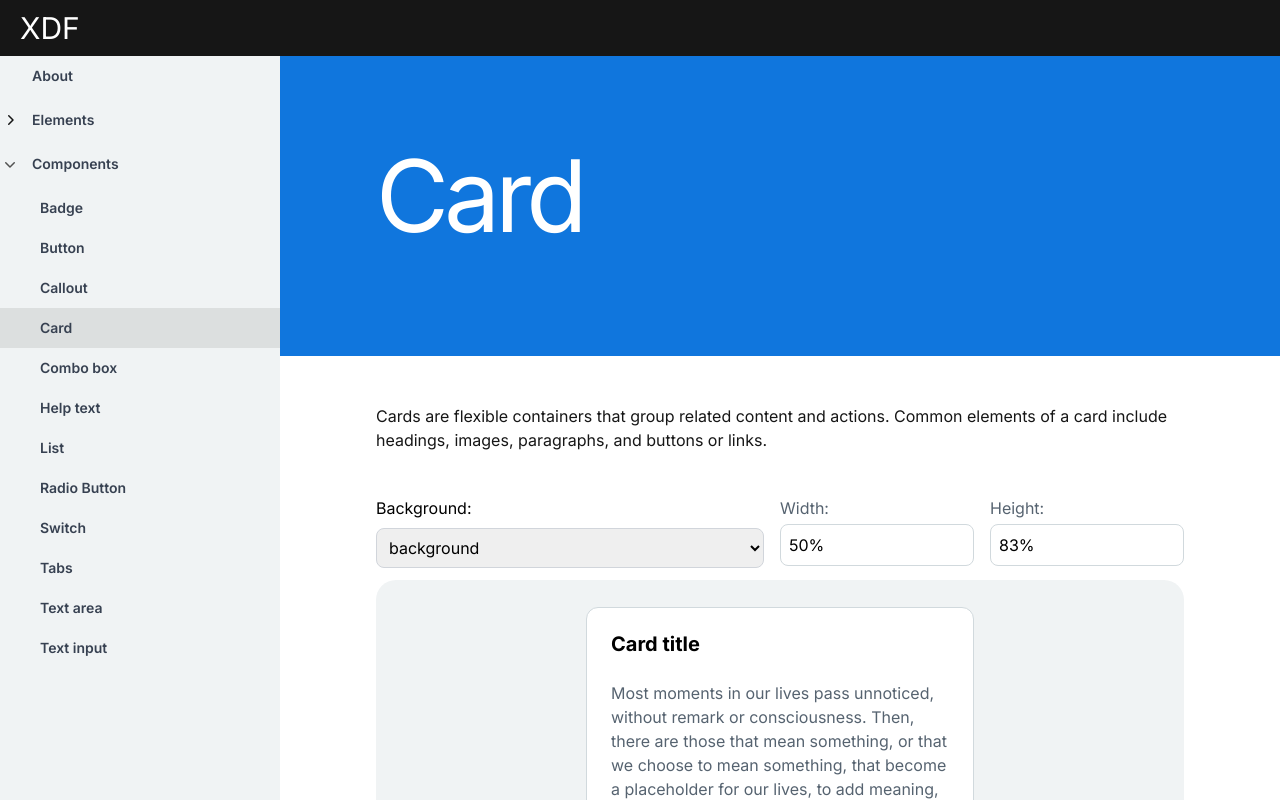
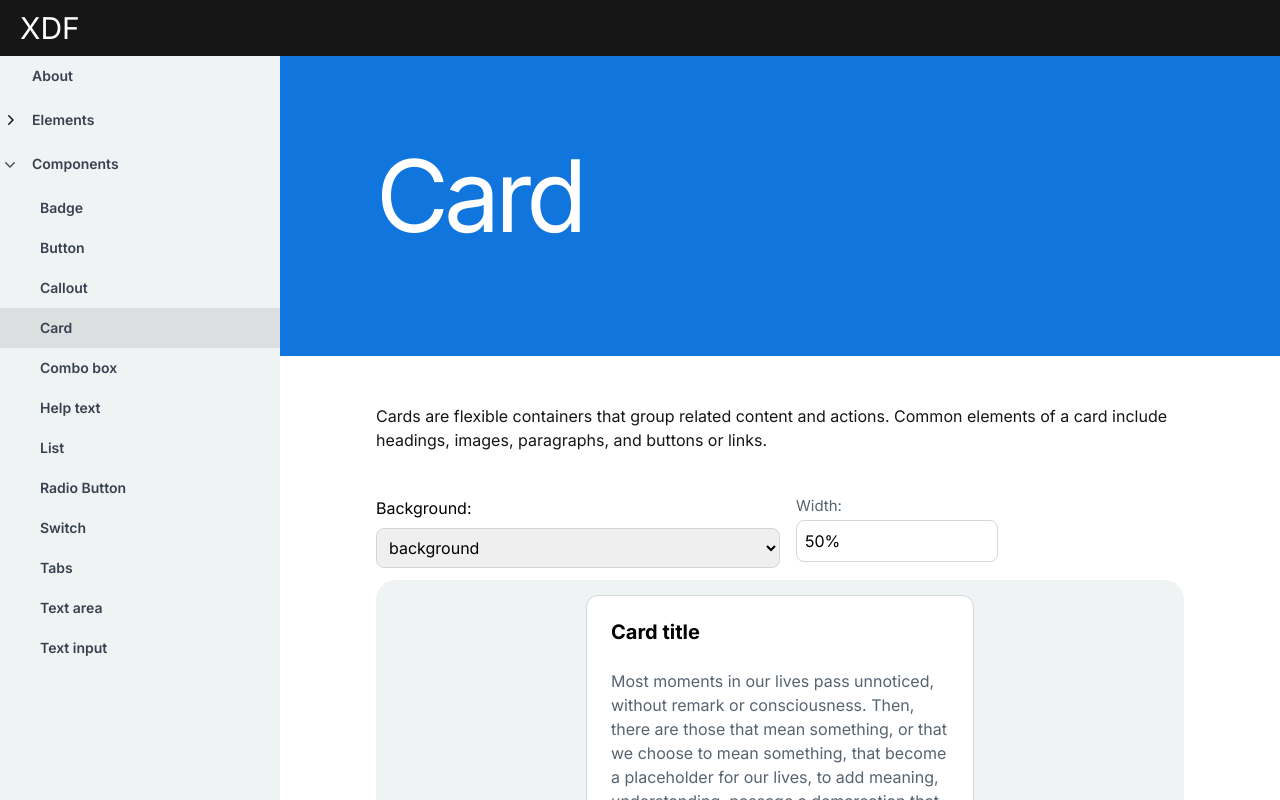
Before and after one commit to totisama/design-system, a Next.js app: page /components/card in a window 1280 px wide. Shown: the top 800 px of the page. Built offline with nearby package versions, Linux system fonts and the light colour scheme.

Commit message:
multiple fixes in differente components

```diff
--- a/src/components/badge/badge-playground.tsx
+++ b/src/components/badge/badge-playground.tsx
@@ -3,21 +3,15 @@
 import { Container } from '@/components/container'
 import { type ChangeEvent, useState } from 'react'
 import { Box } from '@/components/box/box'
-import { TextInput } from '@/components/text-input/text-input'
 import { Badge, type BadgeVariant } from '@/components/badge/badge'
 
 const VARIANTS = ['neutral', 'success', 'warning', 'error']
 
 export const BadgePlayground = () => {
-  const [title, setTitle] = useState('Title')
   const [variant, setVariant] = useState<BadgeVariant>('neutral')
 
   const handleAsChange = (e: ChangeEvent<HTMLSelectElement>) => {
     setVariant(e.target.value as BadgeVariant)
-  }
-
-  const handleTitleChange = (e: ChangeEvent<HTMLInputElement>) => {
-    setTitle(e.target.value)
   }
 
   return (
@@ -53,28 +47,12 @@ export const BadgePlayground = () => {
             ))}
           </select>
         </Box>
-        <Box
-          as='div'
-          marginY='spacing-04'
-          width={'33%'}
-        >
-          <TextInput
-            id='text'
-            value={title}
-            placeholder='Title'
-            label={'Title'}
-            onChange={handleTitleChange}
-          />
-        </Box>
       </Box>
       <Container
         justifyContent='center'
         alignItems='center'
       >
-        <Badge
-          text={title}
-          variant={variant}
-        />
+        <Badge variant={variant} />
       </Container>
     </>
   )
--- a/src/components/badge/badge.tsx
+++ b/src/components/badge/badge.tsx
@@ -4,7 +4,6 @@ import { type BackgroundColors, type BorderColors } from '../box/box-tokens'
 export type BadgeVariant = 'neutral' | 'success' | 'warning' | 'error'
 
 interface BadgeProps {
-  text: string
   variant: BadgeVariant
 }
 
@@ -32,7 +31,7 @@ const variantStyles: {
   },
 }
 
-export const Badge = ({ text, variant }: BadgeProps) => {
+export const Badge = ({ variant }: BadgeProps) => {
   const style = variantStyles[variant]
 
   return (
@@ -46,7 +45,7 @@ export const Badge = ({ text, variant }: BadgeProps) => {
       paddingX='spacing-04'
       paddingY='spacing-02'
     >
-      {text}
+      {variant}
     </Box>
   )
 }
--- a/src/components/card/card-playground.tsx
+++ b/src/components/card/card-playground.tsx
@@ -7,11 +7,7 @@ import { Card } from '@/components/card/card'
 import { Box } from '@/components/box/box'
 import { Stack } from '@/components/stack/stack'
 import { Text } from '@/components/text/text'
-import {
-  type Height,
-  type Width,
-  type BackgroundColors,
-} from '@/components/box/box-tokens'
+import { type Width, type BackgroundColors } from '@/components/box/box-tokens'
 import { Paragraph } from '../paragraph/paragraph'
 
 const TEXT =
@@ -28,7 +24,6 @@ const COLORS = [
 export const CardPlayground = () => {
   const [background, setBackground] = useState<BackgroundColors>('background')
   const [width, setWidth] = useState<Width | undefined>('50%')
-  const [height, setHeight] = useState<Height | undefined>('83%')
 
   const handleWidthChange = (e: ChangeEvent<HTMLInputElement>) => {
     const value = e.target.value
@@ -43,21 +38,6 @@ export const CardPlayground = () => {
     }
 
     setWidth(value as Width)
-  }
-
-  const handleHeightChange = (e: ChangeEvent<HTMLInputElement>) => {
-    const value = e.target.value
-
-    if (value === '') {
-      setHeight(undefined)
-      return
-    }
-
-    if (!/^\d+(\.\d+)?%?$/.test(value)) {
-      return
-    }
-
-    setHeight(value as Height)
   }
 
   const handleBackgroundChange = (e: ChangeEvent<HTMLSelectElement>) => {
@@ -113,19 +93,6 @@ export const CardPlayground = () => {
             onChange={handleWidthChange}
           />
         </Box>
-        <Box
-          as='div'
-          marginY='spacing-04'
-          width={'25%'}
-        >
-          <TextInput
-            id='height'
-            value={height}
-            placeholder='height'
-            label={'Height:'}
-            onChange={handleHeightChange}
-          />
-        </Box>
       </Box>
       <Container
         justifyContent='center'
@@ -134,7 +101,6 @@ export const CardPlayground = () => {
         <Card
           backgroundColor={background}
           width={width}
-          height={height}
         >
           <Stack
             as='article'
--- a/src/components/card/card.tsx
+++ b/src/components/card/card.tsx
@@ -29,7 +29,6 @@ export const Card = ({
       paddingX={'spacing-06'}
       paddingY={'spacing-06'}
       width={width}
-      height={height}
       textAlign='start'
     >
       {children}
--- a/src/components/list/list-playground.tsx
+++ b/src/components/list/list-playground.tsx
@@ -6,9 +6,9 @@ import { type ChangeEvent, useState } from 'react'
 import { Box } from '../box/box'
 
 const ITEMS = [
-  { text: 'Item 1' },
-  { text: 'Item 2', children: ['Child 1', 'Child 2', 'Child 3'] },
-  { text: 'Item 3' },
+  { text: 'Item' },
+  { text: 'Item', children: ['Child', 'Child', 'Child'] },
+  { text: 'Item' },
 ]
 
 const TYPE = ['ordered', 'unordered']
--- a/src/components/list/list.tsx
+++ b/src/components/list/list.tsx
@@ -1,3 +1,4 @@
+import React from 'react'
 import { Box } from '../box/box'
 import { type Margin } from '../box/box-tokens'
 import { Text } from '../text/text'
@@ -18,7 +19,7 @@ interface ListProps {
 
 export const List = ({
   items,
-  marginL,
+  marginL = 'spacing-08',
   type = 'unordered',
   nested,
 }: ListProps) => {
@@ -33,8 +34,8 @@ export const List = ({
       gapY='spacing-01'
       as={type === 'ordered' ? 'ol' : 'ul'}
     >
-      {items.map((item) => (
-        <>
+      {items.map((item, index) => (
+        <React.Fragment key={item.text + index}>
           <Box
             key={item.text}
             as='li'
@@ -50,11 +51,11 @@ export const List = ({
             <List
               nested
               type={type}
-              marginL='spacing-08'
+              marginL={marginL}
               items={item.children.map((child) => ({ text: child }))}
             />
           )}
-        </>
+        </React.Fragment>
       ))}
     </Box>
   )
--- a/src/components/radio-button/radio-button.tsx
+++ b/src/components/radio-button/radio-button.tsx
@@ -2,6 +2,7 @@
 
 import type React from 'react'
 import { useState } from 'react'
+import { Text } from '@/components/text/text'
 
 interface RadioButtonProps {
   label: string
@@ -57,7 +58,12 @@ export const RadioButton = ({
         aria-disabled={isDisabled}
         tabIndex={isDisabled ? -1 : 0}
       />
-      <span>{label}</span>
+      <Text
+        as='body'
+        color='text-secondary'
+      >
+        {label}
+      </Text>
     </label>
   )
 }
--- a/src/components/text-area/text-area-playground.tsx
+++ b/src/components/text-area/text-area-playground.tsx
@@ -9,7 +9,7 @@ import {
 import { TextInput } from '@/components/text-input/text-input'
 import { Box } from '@/components/box/box'
 
-const VARIANTS = ['default', 'error'] as const
+const VARIANTS = ['default', 'focus', 'error'] as const
 
 export const TextAreaPlayground = () => {
   const [label, setLabel] = useState('Label')
--- a/src/components/text-area/text-area.tsx
+++ b/src/components/text-area/text-area.tsx
@@ -2,7 +2,7 @@ import { type ChangeEvent } from 'react'
 import { Text } from '@/components/text/text'
 import { Box } from '@/components/box/box'
 
-export type TextAreaVariants = 'default' | 'error'
+export type TextAreaVariants = 'default' | 'error' | 'focus'
 
 interface TextAreaProps {
   id: string
@@ -17,7 +17,8 @@ interface TextAreaProps {
 
 const variantClasses = {
   default: '',
-  error: 'border-red-500',
+  error: 'border-text-error border-2',
+  focus: 'border-[#1076dd] border-2',
 }
 
 export const TextArea = ({
@@ -47,12 +48,12 @@ export const TextArea = ({
         display='flex'
         justifyContent='between'
       >
-        <label
-          className='text-text-secondary'
-          htmlFor={id}
+        <Text
+          as='body'
+          color='text-secondary'
         >
           {label}
-        </label>
+        </Text>
         {maxCharacters && (
           <Text
             as='p'
--- a/src/components/text-input/text-input-playground.tsx
+++ b/src/components/text-input/text-input-playground.tsx
@@ -101,7 +101,10 @@ export const TextInputPlayground = () => {
         justifyContent='center'
         alignItems='center'
       >
-        <div>
+        <Box
+          as='div'
+          width={400}
+        >
           <TextInput
             value={text}
             placeholder='Input text'
@@ -110,7 +113,7 @@ export const TextInputPlayground = () => {
             helpText={helpText}
             onChange={handleTextChange}
           />
-        </div>
+        </Box>
       </Container>
     </>
   )
--- a/src/components/text-input/text-input.tsx
+++ b/src/components/text-input/text-input.tsx
@@ -3,6 +3,7 @@
 import { HelpText } from '@/components/help-text/help-text'
 import { useEffect, useState, type ChangeEvent } from 'react'
 import { Box } from '@/components/box/box'
+import { Text } from '../text/text'
 
 export type TextInputVariants = 'default' | 'active' | 'error' | 'disabled'
 
@@ -61,12 +62,12 @@ export const TextInput = ({
       alignItems='start'
       gap='spacing-02'
     >
-      <label
-        className='text-text-secondary'
-        htmlFor={id}
+      <Text
+        as='body'
+        color='text-secondary'
       >
         {label}
-      </label>
+      </Text>
       <input
         id={id}
         name={id}
```
